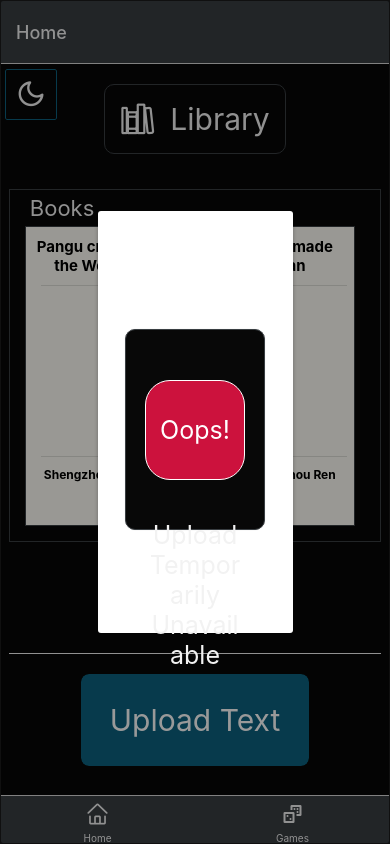
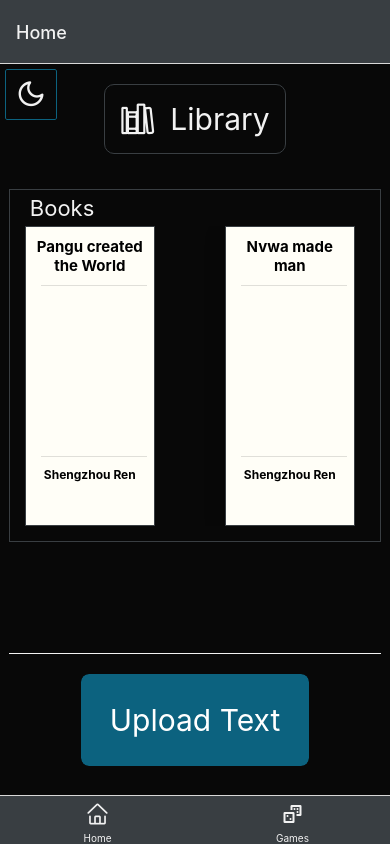
Before and after one commit to brett-burley/client-trin, a React Native app: screen /Home in a window 390 px wide. Built offline with nearby package versions, Linux system fonts and the light colour scheme.

Commit message:
upload unavailable popup done

```diff
--- a/components/screens/upload/Upload.js
+++ b/components/screens/upload/Upload.js
@@ -1,3 +1,87 @@
+import { useState, useEffect } from 'react';
+import { View, StyleSheet } from 'react-native';
+import { Badge, Overlay, Text, Card } from '@rneui/themed';
+
+
+
+export default function Upload({ isVisible, onClose })
+{
+  useEffect(() => {
+    if(isVisible)
+      setTimeout(() => onClose(), 4000);
+  }, [isVisible])
+
+  return (
+    <Overlay
+      isVisible={isVisible}
+      onBackdropPress={onClose}
+      overlayStyle={sty.overlay}
+    >
+      <UnavailableMsg />
+    </Overlay>
+  );
+}
+
+
+function UnavailableMsg()
+{
+  return (
+    <View style={sty.cardContainer}>
+      <Card containerStyle={sty.card}>
+        <Badge
+          value="Oops!"
+          status="error"
+          badgeStyle={sty.badge}
+          textStyle={sty.badgeText}
+        />
+        <Text style={sty.message}>Upload Temporarily Unavailable</Text>
+      </Card>
+    </View>
+  );
+}
+
+const sty = StyleSheet.create({
+  overlay: {
+    backgroundColor: '#303337',
+    width: '50%',
+    height: '50%',
+    padding: 0,
+  },
+  cardContainer: {
+    flex: 1,
+    alignItems: 'center',
+    justifyContent: 'center',
+    margin: 0,
+    border: 0,
+    padding: 0,
+    backgroundColor: '#242424',
+  },
+  card: {
+    width: '90%',
+    height: '80%',
+    elevation: 5,
+    justifyContent: 'center',
+  },
+  badge: {
+    margin: 'auto',
+    width: 100,
+    height: 100,
+    borderRadius: 25,
+  },
+  badgeText: {
+    fontSize: 25,
+  },
+  message: {
+    fontSize: 25,
+    textAlign: 'center',
+    marginTop: 10,
+  },
+});
+
+
+
+
+/*
 import { useState, useRef, useEffect } from 'react';
 import { Platform, Pressable, View, StyleSheet } from 'react-native';
 import { Badge, Overlay, Divider, Dialog, Text, Card, Button, Input, Icon } from '@rneui/themed';
@@ -8,25 +92,8 @@ import { Badge, Overlay, Divider, Dialog, Text, Card, Button, Input, Icon } from
 //import { formatMandarin } from '../../lib/text/text';
 //import * as Clipboard from 'expo-clipboard';
 
-
-
-export default function Upload({ isVisible, onClose })
-{
   const [title, setTitle] = useState('');
   const [text, setText] = useState('');
-
-  const handleUpload = () => {
-    console.log(title, text);
-  };
-
-  return (
-    <Overlay
-      isVisible={isVisible}
-      onBackdropPress={onClose}
-      overlayStyle={sty.overlay}
-    >
-      <UnavailableMsg />
-      {/*
       <Text style={sty.title}>Upload Book</Text>
 
       <View style={sty.content}>
@@ -44,29 +111,7 @@ export default function Upload({ isVisible, onClose })
         />
         <Button title="Upload" onPress={handleUpload} />
       </View>
-      */}
-    </Overlay>
-  );
 
-function UnavailableMsg()
-{
-  return (
-    <View style={sty.cardContainer}>
-      <Card containerStyle={sty.card}>
-        <Badge
-          value="Oops!"
-          status="error"
-          badgeStyle={sty.badge}
-          textStyle={sty.badgeText}
-        />
-        <Text style={sty.message}>Upload Temporarily Unavailable</Text>
-      </Card>
-    </View>
-  );
-};
-
-
-/*
   return (
     <View style={sty.container}>
       <View style={sty.body}>
@@ -273,10 +318,6 @@ function UnavailableMsg()
       }
     }
   }
-  */
-}
-
-
 
 const sty = StyleSheet.create({
   overlay: {
@@ -378,3 +419,4 @@ const sty = StyleSheet.create({
     fontSize: 15,
   },
 });
+  */
```
